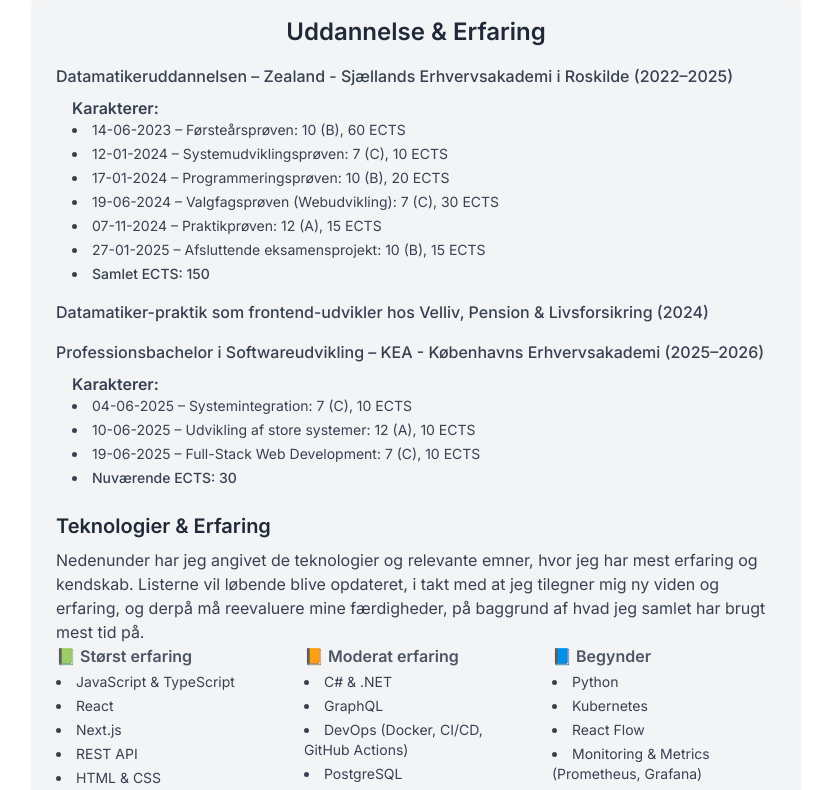
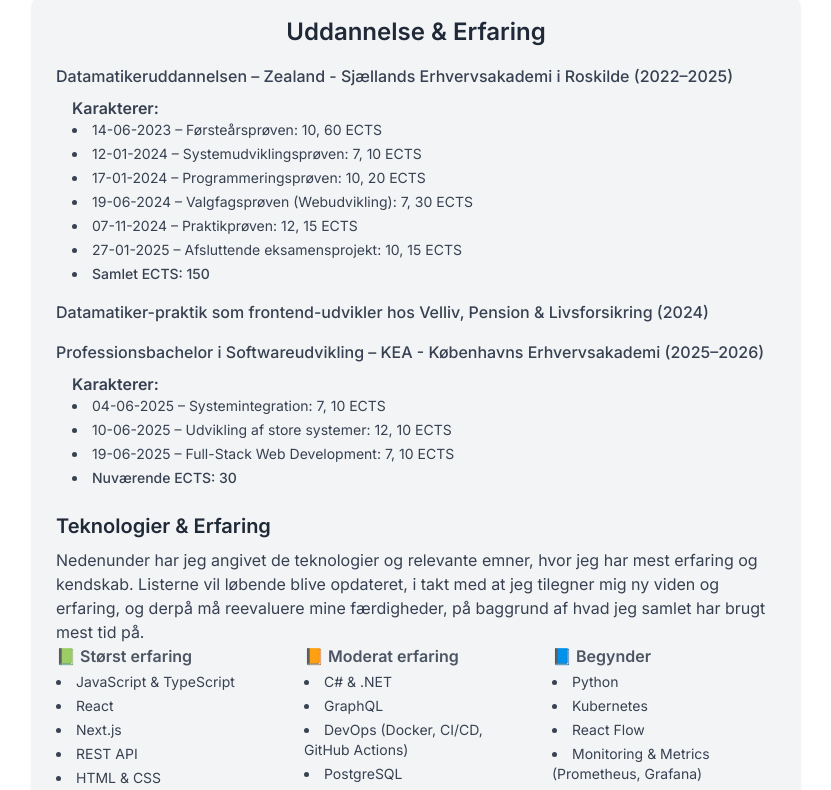
Before and after one commit to NicolaiBoKunkel/nbkhomepage, a Next.js app: page / in a window 1280 px wide. Shown: the part 580-1370 px from the top of the page, without its empty margins (224-1055 px from the left). Built offline with nearby package versions, Linux system fonts and the light colour scheme; no server answers.

Commit message:
Expanded all pages

```diff
--- a/src/app/page.tsx
+++ b/src/app/page.tsx
@@ -43,12 +43,12 @@ export default function AboutMe() {
               <div className="mt-2 ml-4">
                 <p className="font-semibold">Karakterer:</p>
                 <ul className="list-disc list-inside text-sm space-y-1">
-                  <li>14-06-2023 – Førsteårsprøven: 10 (B), 60 ECTS</li>
-                  <li>12-01-2024 – Systemudviklingsprøven: 7 (C), 10 ECTS</li>
-                  <li>17-01-2024 – Programmeringsprøven: 10 (B), 20 ECTS</li>
-                  <li>19-06-2024 – Valgfagsprøven (Webudvikling): 7 (C), 30 ECTS</li>
-                  <li>07-11-2024 – Praktikprøven: 12 (A), 15 ECTS</li>
-                  <li>27-01-2025 – Afsluttende eksamensprojekt: 10 (B), 15 ECTS</li>
+                  <li>14-06-2023 – Førsteårsprøven: 10, 60 ECTS</li>
+                  <li>12-01-2024 – Systemudviklingsprøven: 7, 10 ECTS</li>
+                  <li>17-01-2024 – Programmeringsprøven: 10, 20 ECTS</li>
+                  <li>19-06-2024 – Valgfagsprøven (Webudvikling): 7, 30 ECTS</li>
+                  <li>07-11-2024 – Praktikprøven: 12, 15 ECTS</li>
+                  <li>27-01-2025 – Afsluttende eksamensprojekt: 10, 15 ECTS</li>
                   <li className="font-medium mt-1">Samlet ECTS: 150</li>
                 </ul>
               </div>
@@ -65,9 +65,9 @@ export default function AboutMe() {
               <div className="mt-2 ml-4">
                 <p className="font-semibold">Karakterer:</p>
                 <ul className="list-disc list-inside text-sm space-y-1">
-                  <li>04-06-2025 – Systemintegration: 7 (C), 10 ECTS</li>
-                  <li>10-06-2025 – Udvikling af store systemer: 12 (A), 10 ECTS</li>
-                  <li>19-06-2025 – Full-Stack Web Development: 7 (C), 10 ECTS</li>
+                  <li>04-06-2025 – Systemintegration: 7, 10 ECTS</li>
+                  <li>10-06-2025 – Udvikling af store systemer: 12, 10 ECTS</li>
+                  <li>19-06-2025 – Full-Stack Web Development: 7, 10 ECTS</li>
                   <li className="font-medium mt-1">Nuværende ECTS: 30</li>
                 </ul>
               </div>
--- /dev/null
+++ b/src/app/projects/[slug]/page.tsx
@@ -0,0 +1,81 @@
+import { fetchGitHubRepos } from '@/lib/github';
+import Link from 'next/link';
+import { notFound } from 'next/navigation';
+
+type Repo = {
+  id: number;
+  name: string;
+  fullName: string;
+  htmlUrl: string;
+  description: string;
+  language: string;
+  topics: string[];
+  updatedAt: string;
+  homepage: string;
+  tags: string[];
+};
+
+type Props = {
+  params: { slug: string };
+};
+
+export default async function ProjectDetailPage({ params }: Props) {
+  const repos: Repo[] = await fetchGitHubRepos();
+  const repo = repos.find((r) => r.name === params.slug);
+
+  if (!repo) return notFound();
+
+  return (
+    <div className="min-h-screen px-6 py-12 bg-white text-gray-800 max-w-3xl mx-auto">
+      <h1 className="text-3xl font-bold text-blue-700 mb-4">{repo.name}</h1>
+
+      <p className="mb-4 text-sm text-gray-600">
+        Opdateret: {new Date(repo.updatedAt).toLocaleDateString('da-DK')}
+      </p>
+
+      <p className="mb-4 text-gray-700">{repo.description || 'Ingen beskrivelse.'}</p>
+
+      {repo.tags.length > 0 && (
+        <div className="flex flex-wrap gap-2 mb-4">
+          {repo.tags.map((tag) => (
+            <span
+              key={tag}
+              className="bg-blue-100 text-blue-700 text-xs font-medium px-2 py-0.5 rounded-full"
+            >
+              {tag}
+            </span>
+          ))}
+        </div>
+      )}
+
+      <div className="space-y-2">
+        {repo.language && <p><strong>Sprog:</strong> {repo.language}</p>}
+        {repo.topics.length > 0 && (
+          <p>
+            <strong>GitHub Topics:</strong> {repo.topics.join(', ')}
+          </p>
+        )}
+        {repo.homepage && (
+          <p>
+            <strong>Live:</strong>{' '}
+            <Link href={repo.homepage} target="_blank" className="underline text-blue-600">
+              {repo.homepage}
+            </Link>
+          </p>
+        )}
+        <p>
+          <strong>GitHub:</strong>{' '}
+          <Link href={repo.htmlUrl} target="_blank" className="underline text-blue-600">
+            {repo.htmlUrl}
+          </Link>
+        </p>
+      </div>
+
+      {/* Future area for images, diagrams, etc. */}
+      <div className="mt-8">
+        <h2 className="text-xl font-semibold mb-2">Screenshots / Diagrammer</h2>
+        <p className="text-sm text-gray-500">(Kommer snart…)</p>
+      </div>
+    </div>
+  );
+}
--- a/src/app/projects/page.tsx
+++ b/src/app/projects/page.tsx
@@ -19,7 +19,13 @@ export default async function ProjectsPage() {
 
   return (
     <div className="min-h-screen px-6 py-12 bg-white text-gray-800">
-      <h1 className="text-3xl font-bold mb-8 text-center">Mine Projekter</h1>
+      <h1 className="text-3xl font-bold mb-8 text-center">Udvalgte Projekter</h1>
+        <p className="text-center mb-6 text-gray-600">
+            Denne side bruges til at dele projekter, som jeg har udvalgt for at fremvise mine færdigheder og erfaringer.
+            Projekterne er en blanding af personlige projekter og eksamensprojekter, som både har været implementeret individuelt og i grupper.
+            <br />
+            Klik på en projekt-titel for at læse mere.
+        </p>
 
       <div className="grid gap-6 md:grid-cols-2 lg:grid-cols-3">
         {repos.map((repo) => (
@@ -28,7 +34,9 @@ export default async function ProjectsPage() {
             className="p-4 bg-gray-100 rounded-xl shadow hover:shadow-md transition"
           >
             <h2 className="text-xl font-semibold text-blue-600 mb-2">
-              <Link href={repo.htmlUrl} target="_blank">{repo.name}</Link>
+                <Link href={`/projects/${repo.name}`} className="underline">
+                {repo.name}
+                </Link>
             </h2>
 
             <p className="text-sm text-gray-700 mb-2">
--- a/src/components/header.tsx
+++ b/src/components/header.tsx
@@ -2,13 +2,12 @@ import NavLink from "./nav-link";
 
 export default function Header(){
     return (
-      <nav className='flex items-center justify-between flex-wrap bg-teal-500 p-6'>
+      <nav className='flex items-center justify-between flex-wrap bg-blue-500 p-6'>
         <div className="space-x-4 w-full block lg:flex lg:items-center lg:w-auto">
 
           <div className="space-x-4 text-xl lg:flex-grow">
             <NavLink href="/">Forside</NavLink>
             <NavLink href="/projects" >Projekter</NavLink>
-            <NavLink href="/other" >Andet</NavLink>
           </div>
         </div>
       </nav>
```
Also changed, not shown: src/data/projectTags.ts (+4 -4 lines).
